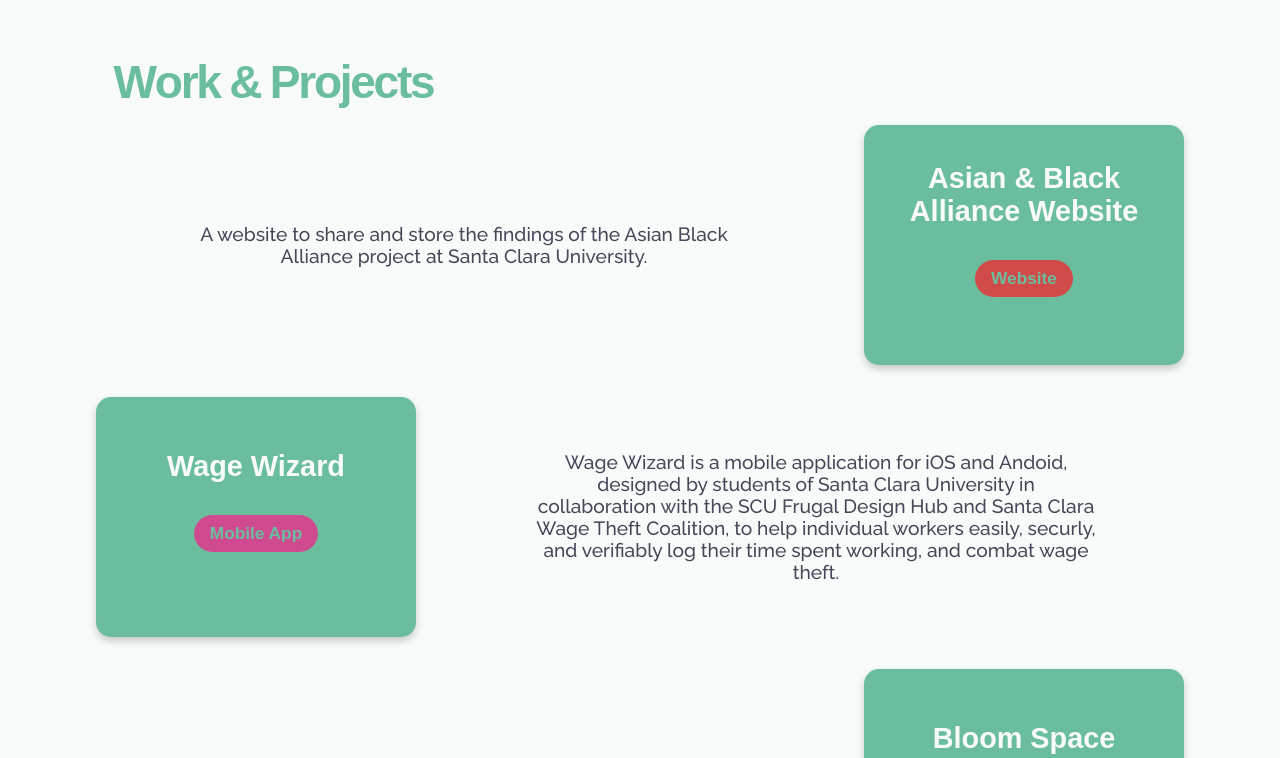
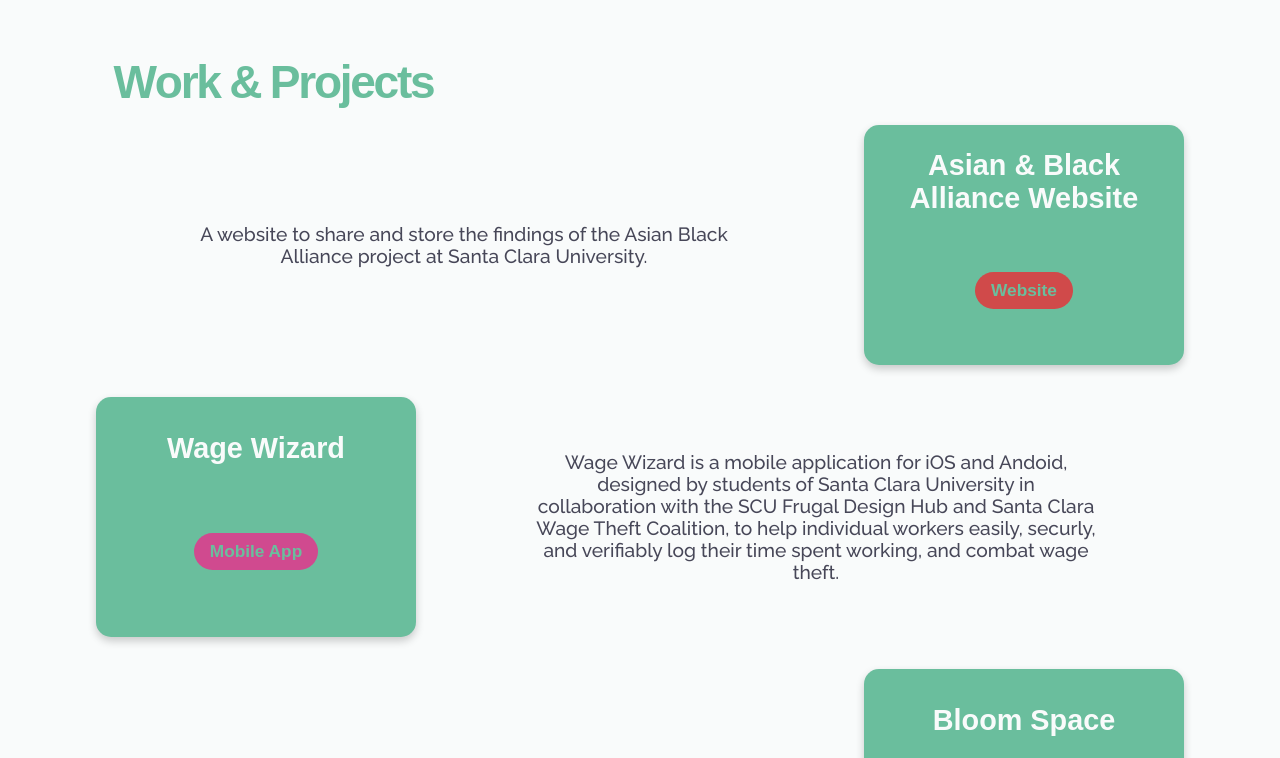
Before and after one commit to jackcdavey/PersonalWebsite, a React (Create React App) app: page / in a window 1280 px wide. Shown: the part 1620-2378 px from the top of the page. Built offline with nearby package versions, Linux system fonts and the light colour scheme; a web font is replaced by a local one.

Commit message:
Tagline additions

```diff
--- a/src/App.css
+++ b/src/App.css
@@ -18,10 +18,13 @@ html {
 
 * {
   margin: 0;
+  /* border: 5px solid red; */
 }
 
 html,
 body {
+  /* border: 5px solid red; */
+  -webkit-overflow-scrolling: touch;
   max-width: 100%;
   overflow-x: hidden;
   scroll-behavior: smooth;
@@ -69,6 +72,7 @@ div.arrow {
   box-sizing: border-box;
   position: relative;
   transform: rotate(135deg);
+
 }
 
 div.arrow::before {
@@ -77,7 +81,7 @@ div.arrow::before {
   height: 100%;
   border-width: 0.3rem 0.3rem 0 0;
   border-style: solid;
-  border-color: var(--lightAccent);
+  border-color: '#94A098';
   transition: .1s ease;
   display: block;
   transform-origin: 100% 0;
@@ -92,19 +96,19 @@ div.arrow:after {
   height: 100%;
   border-width: 0 0.3rem 0 0;
   border-style: solid;
-  border-color: var(--lightAccent);
+  /* border-color: var(--lightAccent); */
   transform-origin: 100% 0;
   transition: .2s ease;
 }
 
 div.arrow:hover::after {
   transform: rotate(45deg) translateX(-.16vmin) translateY(.4vmin);
-  border-color: var(--mainBrand);
+  /* border-color: var(--mainBrand); */
   height: 110%;
 }
 
 div.arrow:hover::before {
-  border-color: var(--mainBrand);
+  /* border-color: var(--mainBrand); */
   transform: scale(.8);
 }
 
--- a/src/components/AboutMe.tsx
+++ b/src/components/AboutMe.tsx
@@ -1,8 +1,6 @@
 import jackProfile from "../assets/images/me.jpg"
 import resume from "../assets/images/Resume.png"
 import AnimatedTitle from "../hooks/revealText"
-import { motion, AnimatePresence } from "framer-motion"
-import DownloadLogo from "../assets/images/download_symbol.svg"
 
 import {
 	SectionWrap,
--- a/src/components/FramerBG.tsx
+++ b/src/components/FramerBG.tsx
@@ -29,7 +29,7 @@ interface BallProps {
 const bouncingElements = [] as BallProps[];
 
 // Create 3 balls
-for (let i = 0; i < 5; i++) {
+for (let i = 0; i < 3; i++) {
 	const unusedColors = colorOptions.filter((color) => color !== bouncingElements[i - 1]?.color)
 	const color = unusedColors[Math.floor(Math.random() * unusedColors.length)]
 	bouncingElements.push({
@@ -166,6 +166,8 @@ export default function FramerBG() {
 					// background: colorOptions[Math.floor(Math.random() * colorOptions.length)],
 				}}
 			/>
+
+
 		</FramerContainer>
 	)
 }
--- a/src/components/Projects.tsx
+++ b/src/components/Projects.tsx
@@ -55,8 +55,8 @@ const Website = () => {
 			<ProjectCategoryChip
 				style={{
 					backgroundColor: '#d04a4a',
-					fontWeight: 'bold'
-
+					fontWeight: 'bold',
+					justifySelf: 'flex-end'
 				}}
 			>
 				Website
@@ -112,10 +112,10 @@ export default function Projects() {
 				if (index % 2 === 0) {
 					return (
 						<ProjRowRight
+							key={index}
 							initial={{ y: 400 }}
 							whileInView={{ y: 0 }}
 							transition={{ duration: 0.1, type: "spring", stiffness: 300, damping: 20 }}
-
 							viewport={{ once: true }}
 						>
 							<ProjectDescription>
@@ -135,7 +135,7 @@ export default function Projects() {
 									<ProjectTitle>
 										{project.title}
 									</ProjectTitle>
-
+									{/* <div style={{ backgroundColor: 'red', justifySelf: 'flex-end' }}> */}
 									{/* Insert corresponding chip */}
 									{project.type === "Website" &&
 										<Website />
@@ -146,6 +146,7 @@ export default function Projects() {
 									{project.type === "Web App" &&
 										<WebApp />
 									}
+									{/* </div> */}
 
 								</ProjectCard>
 							</ProjectLink>
@@ -155,6 +156,7 @@ export default function Projects() {
 				else {
 					return (
 						<ProjRowLeft
+							key={index}
 							initial={{ y: 400 }}
 							whileInView={{ y: 0 }}
 							transition={{ duration: 0.1, type: "spring", stiffness: 300, damping: 20 }} viewport={{ once: true }}
--- a/src/components/Splash.tsx
+++ b/src/components/Splash.tsx
@@ -1,6 +1,6 @@
 import Tagline from "./Tagline"
 import AnimatedTitle from "../hooks/revealText"
-import { SplashTitleWrap, SplashTaglineWrap, SplashWrap } from "../styles/stylesheet"
+import { SplashTitleWrap, SplashTaglineWrap, SplashWrap, ScrollArrowSegment } from "../styles/stylesheet"
 import { Link } from "react-scroll"
 
 export default function Splash() {
@@ -20,7 +20,6 @@ export default function Splash() {
 				smooth={true}
 				duration={700}
 				style={{
-					//For some reason the link does not align properly, so I'm using a lil inline style hack
 					boxSizing: "border-box",
 					position: "absolute",
 					left: "0.3rem", //Matches width of arrow segments
@@ -32,7 +31,7 @@ export default function Splash() {
 					alignItems: "center",
 				}}
 			>
-				<div className="arrow"></div>
+				<ScrollArrowSegment className="arrow"></ScrollArrowSegment>
 			</Link>
 		</SplashWrap>
 	)
--- a/src/components/Tagline.tsx
+++ b/src/components/Tagline.tsx
@@ -2,7 +2,7 @@ import React, { useEffect } from "react"
 import { motion, AnimatePresence } from "framer-motion"
 import { TaglineTxt } from "../styles/stylesheet"
 
-const words = ["Developer", "Designer", "Tinkerer", "Photographer", "Ordained Minister", "Plant Dad", "Pinewood Derby Champ (2007-09)", "Sudoku Enthusiast"]
+const words = ["Developer", "Designer", "Tinkerer", "Photographer", "Audiophile", "Ordained Minister", "Pinewood Derby Champ (2007-09)", "Plant Dad", "Sudoku Enthusiast"]
 
 export default function Tagline() {
 	const [index, setIndex] = React.useState(0)
--- a/src/hooks/revealText.js
+++ b/src/hooks/revealText.js
@@ -80,6 +80,7 @@ export default function AnimatedTitle(props) {
 										rotate: Math.random() * 90 + 15,
 										transition: { duration: 0.2 },
 									}}
+
 								>
 									{character}
 								</Character>
--- a/src/styles/stylesheet.js
+++ b/src/styles/stylesheet.js
@@ -10,7 +10,10 @@ const COLORS = window.matchMedia("(prefers-color-scheme: dark )").matches ? DARK
 // const TitleFont = "jeanne-moderno-geometrique, sans-serif"
 // const TextFont = "minion-pro-condensed-caption, serif"
 
-export const AppContainer = styled.div``
+export const AppContainer = styled.div`
+	overflow-x: hidden;
+	-webkit-overflow-scrolling: touch;
+`
 
 export const Word = styled(motion.span)`
 	display: inline-block;
@@ -57,6 +60,11 @@ export const SplashTaglineWrap = styled.div`
 
 
 `
+
+export const ScrollArrowSegment = styled.div`
+		border-color: ${COLORS.red} !important;
+`
+
 export const TransparentSectionWrap = styled.div`
 	display: flex;
 	flex-direction: column;
@@ -230,12 +238,13 @@ export const ProjectCard = styled.div`
 	display: flex;
 	flex-direction: column;
 	align-items: center;
-	justify-content: center;
+	justify-content: space-evenly;
 	transition: 0.3s;
 	width: 20rem;
 	height: 15rem;
 	border-radius: 15px;
 	margin: 5%;
+
 
 	:hover {
 		box-shadow: 0 8px 16px 0 rgba(0, 0, 0, 0.9);
```
Also changed, not shown: src/App.tsx (+1 -24 lines).
